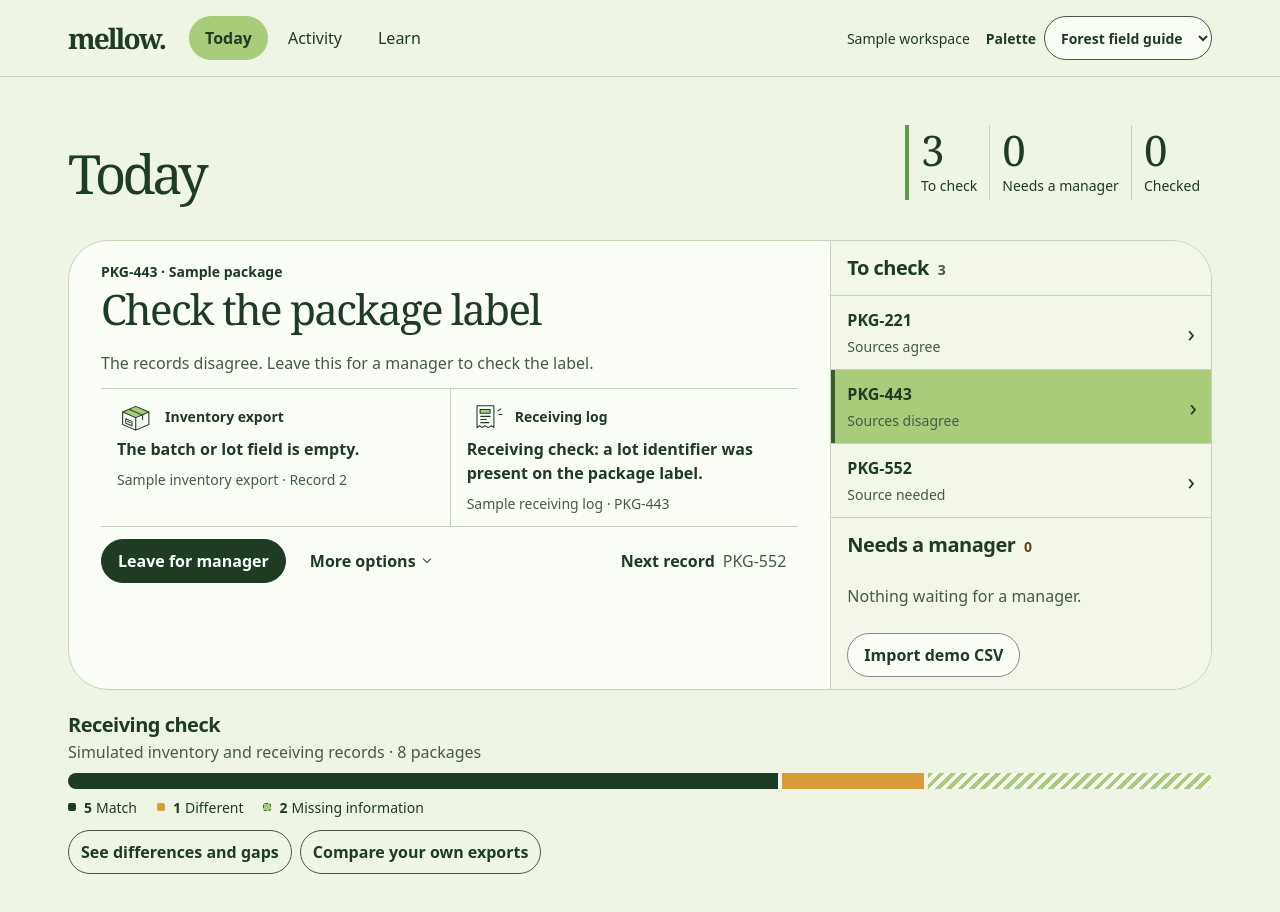
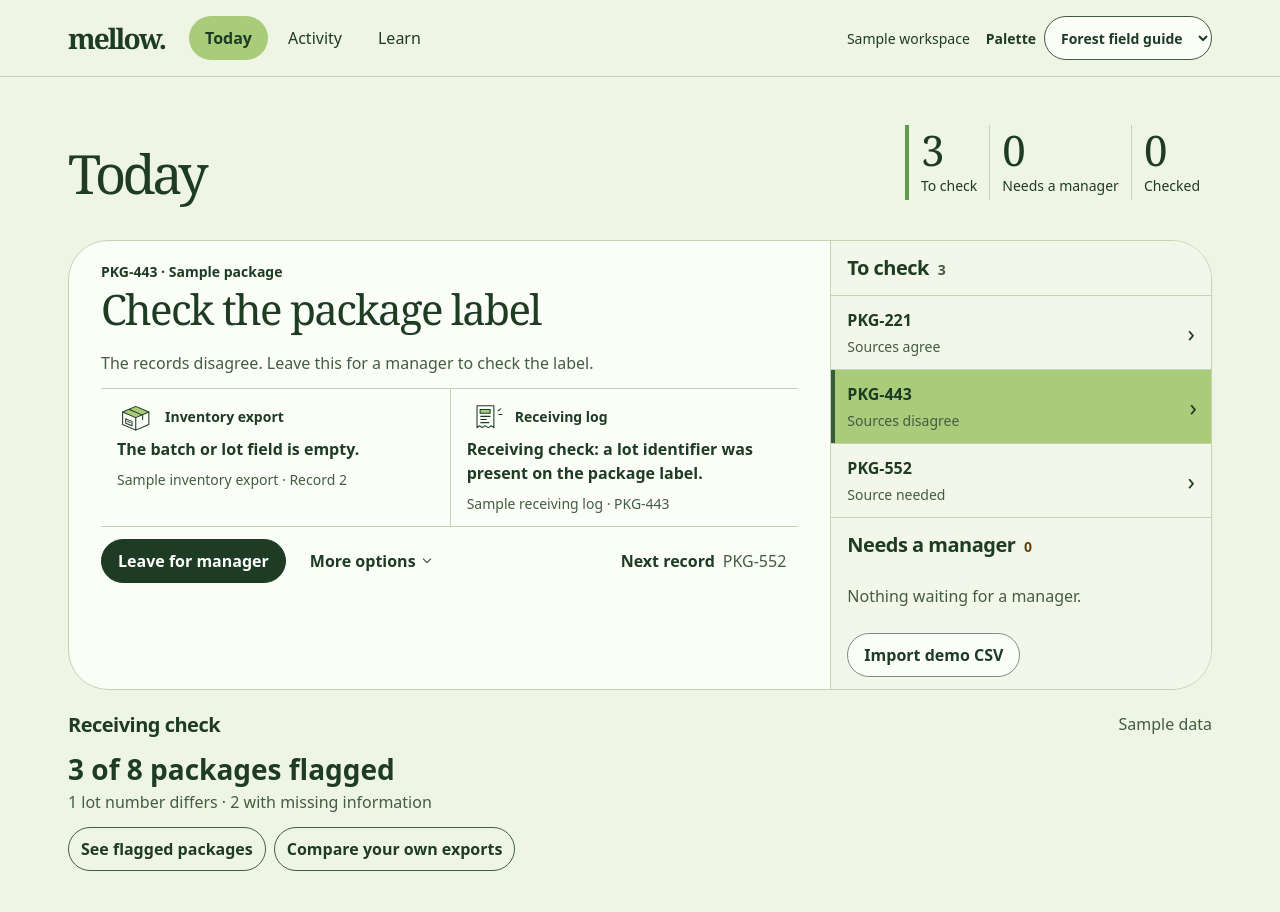
Before and after one commit to mauifrancis-ui/mellow-demo, a React (Vite) app: page / in a window 1280 px wide. Shown: the top 912 px of the page. Built offline with nearby package versions, Linux system fonts and the light colour scheme.

Commit message:
Lead receiving check with the flagged package outcome

```diff
--- a/src/ReceivingCheck.tsx
+++ b/src/ReceivingCheck.tsx
@@ -1,11 +1,5 @@
 import { useState, type FormEvent } from "react";
 import { compareLots, lotInsight, lotRecords, sampleComparison, type LotCheck } from "./comparison";
-
-const categories = [
-  { id: "match", label: "Match" },
-  { id: "different", label: "Different" },
-  { id: "missing", label: "Missing information" },
-] as const;
 
 export function ReceivingCheck({ result, onResult, showDifferences, onShowDifferences }: {
   result?: LotCheck[];
@@ -17,8 +11,13 @@ export function ReceivingCheck({ result, onResult, showDifferences, onShowDiffer
   const [error, setError] = useState("");
   const [busy, setBusy] = useState(false);
   const rows = result ?? sampleComparison;
-  const totals = categories.map((category) => ({ ...category, count: rows.filter((row) => row.state === category.id).length }));
   const exceptions = rows.filter(({ state }) => state !== "match");
+  const different = exceptions.filter(({ state }) => state === "different").length;
+  const missing = exceptions.length - different;
+  const reasons = [
+    different > 0 && different === 1 ? "1 lot number differs" : `${different} lot numbers differ`,
+    missing > 0 && `${missing} with missing information`,
+  ].filter(Boolean).join(" · ");
   const priority = exceptions.find(({ state }) => state === "different") ?? exceptions[0];
   const insight = result && priority ? lotInsight(priority) : undefined;
 
@@ -48,26 +47,22 @@ export function ReceivingCheck({ result, onResult, showDifferences, onShowDiffer
 
   return <section className="receiving-check" aria-labelledby="receiving-title">
     <header>
-      <div>
-        <h2 id="receiving-title">Receiving check</h2>
-        <p>{result ? "Your two CSV files" : "Simulated inventory and receiving records"} · {rows.length} packages</p>
-      </div>
+      <h2 id="receiving-title">Receiving check</h2>
+      <p>{result ? "Your two CSV files" : "Sample data"}</p>
     </header>
-    <div className="comparison-meter" aria-hidden="true">
-      {totals.filter(({ count }) => count).map(({ id, count }) => <span key={id} data-result={id} style={{ flexGrow: count }} />)}
+    <div className="receiving-outcome" aria-live="polite" aria-atomic="true">
+      <strong>{exceptions.length ? `${exceptions.length} of ${rows.length} packages flagged` : `All ${rows.length} lot numbers match`}</strong>
+      {reasons && <p>{reasons}</p>}
     </div>
-    <ul className="comparison-key" aria-label="Receiving check results">
-      {totals.map(({ id, label, count }) => <li key={id} data-result={id}><strong>{count}</strong> {label}</li>)}
-    </ul>
     <div className="receiving-actions">
-      <button type="button" className="manual-evidence" aria-expanded={showDifferences} aria-controls="receiving-differences" onClick={() => onShowDifferences(!showDifferences)}>
-        See differences and gaps
-      </button>
+      {exceptions.length > 0 && <button type="button" className="manual-evidence" aria-expanded={showDifferences} aria-controls="receiving-differences" onClick={() => onShowDifferences(!showDifferences)}>
+        {showDifferences ? "Hide flagged packages" : "See flagged packages"}
+      </button>}
       <button type="button" className="manual-evidence" aria-expanded={showExports} aria-controls="receiving-exports" onClick={() => setShowExports(!showExports)}>
         Compare your own exports
       </button>
     </div>
-    <div id="receiving-differences" hidden={!showDifferences}>
+    <div id="receiving-differences" hidden={!showDifferences || !exceptions.length}>
       {insight && <p className="comparison-insight"><strong>{insight.title}.</strong> {insight.detail}</p>}
       {exceptions.length ? <div className="lot-table">
         <table className="lot-differences">
--- a/src/styles.css
+++ b/src/styles.css
@@ -389,16 +389,8 @@ small { display: block; margin-top: 4px; font-size: 14px; }
 .receiving-check { display: grid; gap: 8px; padding-block: 4px 16px; }
 .receiving-check header { display: flex; align-items: center; justify-content: space-between; flex-wrap: wrap; gap: 8px 16px; }
 .receiving-check :is(header p, #receiving-exports > p:not(.error)) { color: var(--muted); }
-.comparison-meter { display: flex; gap: 4px; min-height: 16px; border-radius: var(--pill); overflow: hidden; }
-.comparison-meter span { flex-basis: 0; }
-.comparison-meter [data-result="match"] { background: var(--accent); }
-.comparison-meter [data-result="different"] { background: #d99a38; }
-.comparison-meter [data-result="missing"] { background: repeating-linear-gradient(135deg, var(--selected) 0 4px, var(--surface) 4px 8px); }
-.comparison-key { display: flex; flex-wrap: wrap; gap: 4px 20px; font-size: 14px; }
-.comparison-key li { display: flex; align-items: center; gap: 4px; }
-.comparison-key li::before { content: ""; display: inline-block; width: 8px; height: 8px; margin-inline-end: 4px; border-radius: 2px; background: var(--accent); }
-.comparison-key [data-result="different"]::before { background: #d99a38; }
-.comparison-key [data-result="missing"]::before { background: var(--selected); border: 1px dashed var(--muted); }
+.receiving-outcome strong { font-size: clamp(20px, 3vw, 28px); font-weight: 750; color: var(--deep); }
+.receiving-outcome p { color: var(--muted); }
 .receiving-actions { display: flex; flex-wrap: wrap; gap: 8px; margin-block: 4px; }
 .receiving-actions button { border-color: var(--muted); }
 .receiving-actions button[aria-expanded="true"] { background: var(--selected); }
```
Also changed, not shown: 1 other file (tests, documents, lock files or other folders).
